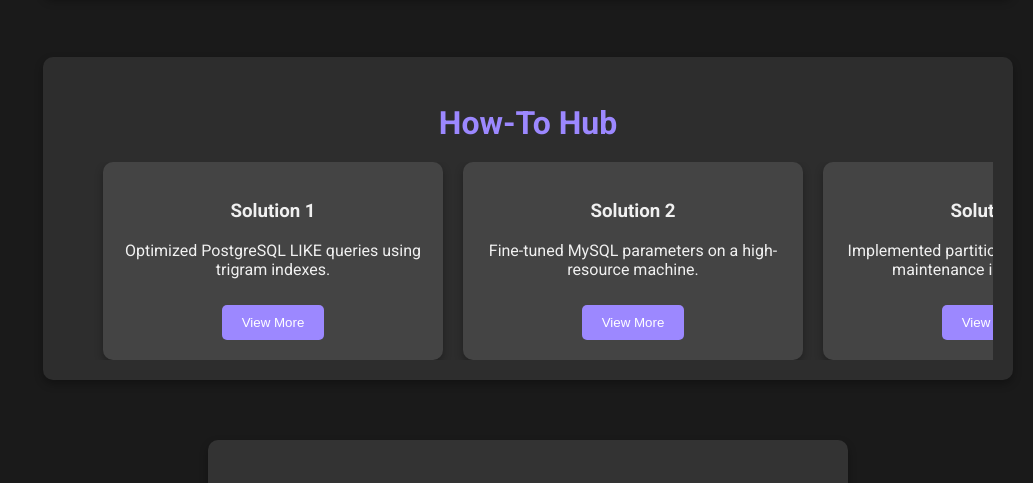
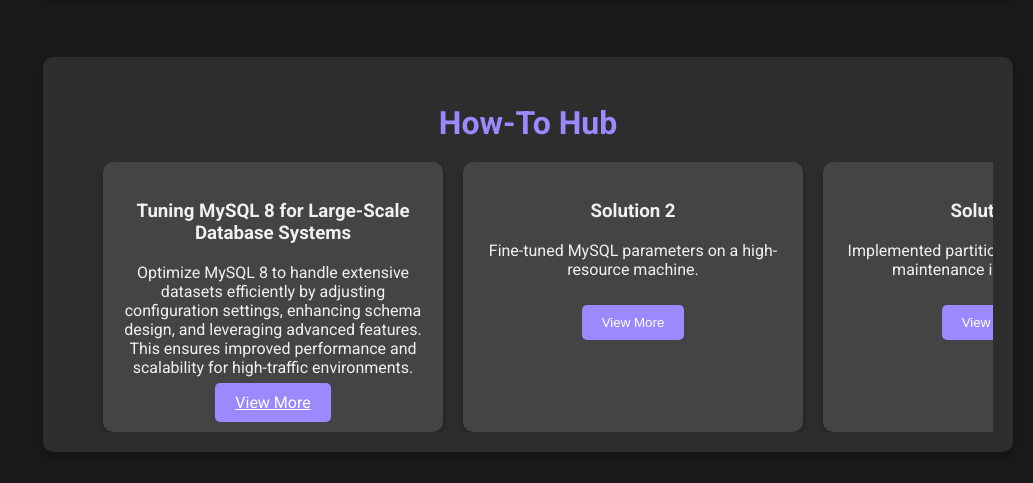
Before and after one commit to abhanan-air/hanan-portfolio, a plain HTML site: page index.html in a window 1280 px wide. Shown: the part 1605-2088 px from the top of the page, without its empty margins (247-1280 px from the left). Drawn offline with Linux system fonts and the light colour scheme; a script that the page names is missing.

Commit message:
added a how to hub

```diff
--- a/index.html
+++ b/index.html
@@ -191,9 +191,9 @@
                 <button class="nav-btn prev-btn" onclick="prevSolution()"><i class="fas fa-chevron-left"></i></button>
                 <div class="solutions-wrapper">
                     <div class="solution">
-                        <h3>Solution 1</h3>
-                        <p>Optimized PostgreSQL LIKE queries using trigram indexes.</p>
-                        <button class="view-more">View More</button>
+                        <h3>Tuning MySQL 8 for Large-Scale Database Systems</h3>
+                        <p>Optimize MySQL 8 to handle extensive datasets efficiently by adjusting configuration settings, enhancing schema design, and leveraging advanced features. This ensures improved performance and scalability for high-traffic environments.</p>
+                        <a href="https://github.com/abhanan-air/mysql8-optimization-" class="view-more">View More</a>
                     </div>
                     <div class="solution">
                         <h3>Solution 2</h3>
```
